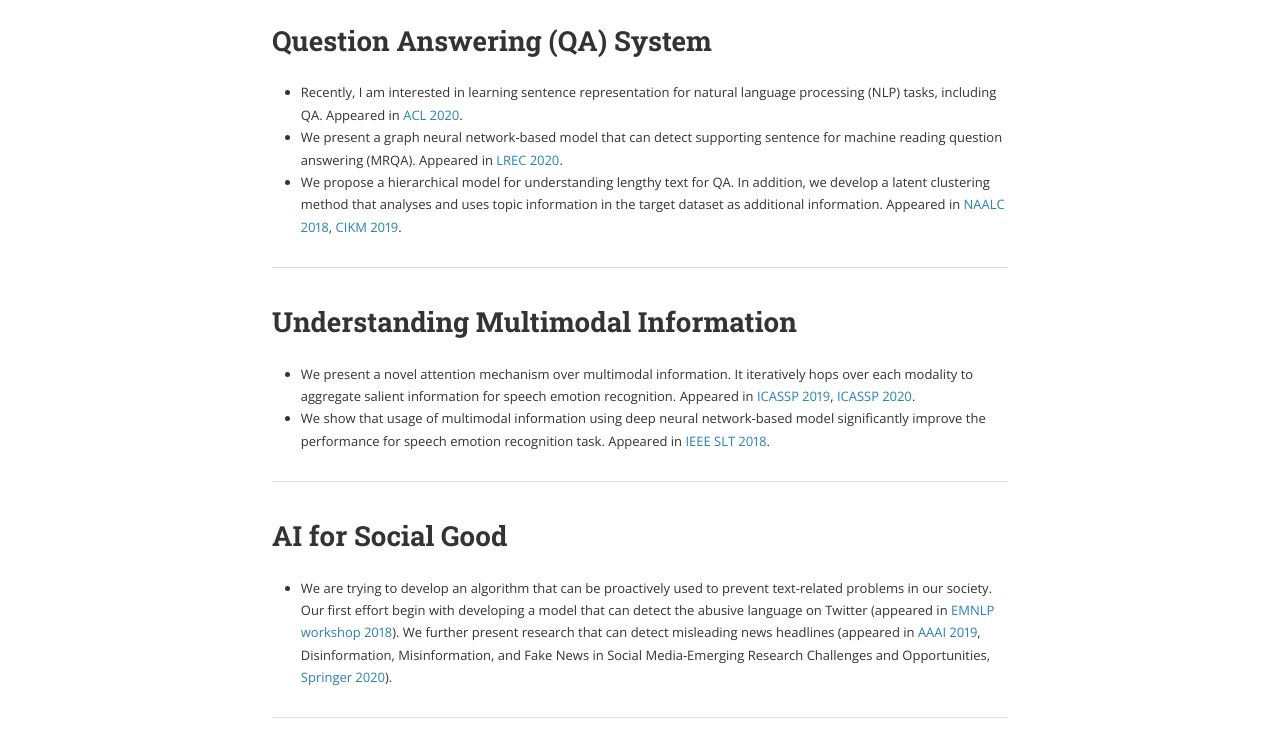
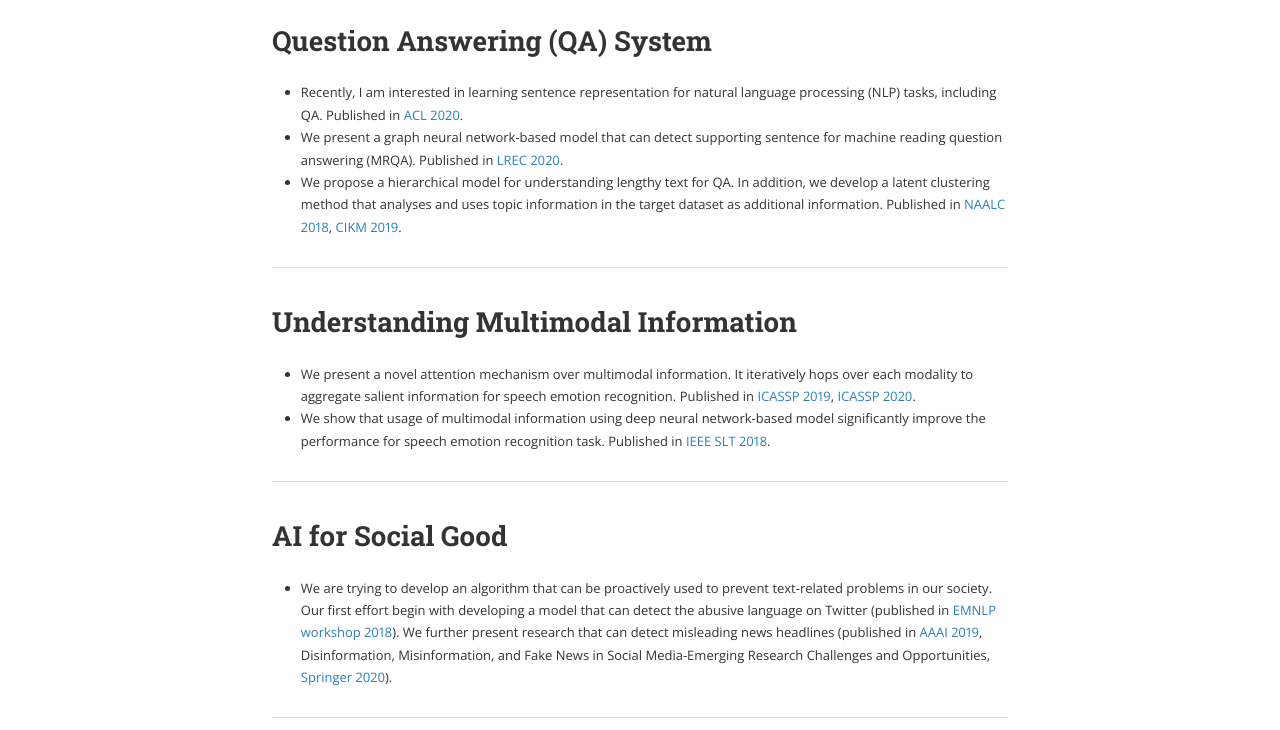
Before and after one commit to david-yoon/david-yoon.github.io, a Jekyll site: the page built from research.html, in a window 1280 px wide. Shown: the part 199-929 px from the top of the page. Built offline with Jekyll 4.4.1, drawn with Linux system fonts in a browser that asks for light colours; nearby versions of some CDN libraries.

Commit message:
defend phd

```diff
--- a/research.html
+++ b/research.html
@@ -9,13 +9,13 @@
 <ul style="line-height:1.4em">
     <font size="2">
         <li>
-                Recently, I am interested in learning sentence representation for natural language processing (NLP) tasks, including QA. Appeared in <a href="https://arxiv.org/abs/2004.08097">ACL 2020</a>.
+                Recently, I am interested in learning sentence representation for natural language processing (NLP) tasks, including QA. Published in <a href="https://arxiv.org/abs/2004.08097">ACL 2020</a>.
         </li>
         <li>
-            We present a graph neural network-based model that can detect supporting sentence for machine reading question answering (MRQA). Appeared in <a href="https://arxiv.org/pdf/1908.09137.pdf">LREC 2020</a>.
+            We present a graph neural network-based model that can detect supporting sentence for machine reading question answering (MRQA). Published in <a href="https://arxiv.org/pdf/1908.09137.pdf">LREC 2020</a>.
         </li>
         <li>
-            We propose a hierarchical model for understanding lengthy text for QA. In addition, we develop a latent clustering method that analyses and uses topic information in the target dataset as additional information. Appeared in <a href="https://www.aclweb.org/anthology/N18-1142.pdf">NAALC 2018</a>, <a href="https://arxiv.org/pdf/1905.12897.pdf">CIKM 2019</a>.
+            We propose a hierarchical model for understanding lengthy text for QA. In addition, we develop a latent clustering method that analyses and uses topic information in the target dataset as additional information. Published in <a href="https://www.aclweb.org/anthology/N18-1142.pdf">NAALC 2018</a>, <a href="https://arxiv.org/pdf/1905.12897.pdf">CIKM 2019</a>.
         </li>
     </font>
 </ul>
@@ -26,10 +26,10 @@
 <ul style="line-height:1.4em">
     <font size="2">
         <li>
-            We present a novel attention mechanism over multimodal information. It iteratively hops over each modality to aggregate salient information for speech emotion recognition. Appeared in <a href="https://arxiv.org/pdf/1904.10788.pdf">ICASSP 2019</a>, <a href="https://arxiv.org/pdf/1912.00846.pdf">ICASSP 2020</a>.
+            We present a novel attention mechanism over multimodal information. It iteratively hops over each modality to aggregate salient information for speech emotion recognition. Published in <a href="https://arxiv.org/pdf/1904.10788.pdf">ICASSP 2019</a>, <a href="https://arxiv.org/pdf/1912.00846.pdf">ICASSP 2020</a>.
         </li>
         <li>
-            We show that usage of multimodal information using deep neural network-based model significantly improve the performance for speech emotion recognition task. Appeared in <a href="https://arxiv.org/pdf/1810.04635.pdf">IEEE SLT 2018</a>.
+            We show that usage of multimodal information using deep neural network-based model significantly improve the performance for speech emotion recognition task. Published in <a href="https://arxiv.org/pdf/1810.04635.pdf">IEEE SLT 2018</a>.
         </li>
     </font>
 </ul>
@@ -40,7 +40,7 @@
 <ul style="line-height:1.4em">
     <font size="2">
         <li>
-            We are trying to develop an algorithm that can be proactively used to prevent text-related problems in our society. Our first effort begin with developing a model that can detect the abusive language on Twitter (appeared in <a href="https://www.aclweb.org/anthology/W18-5113.pdf">EMNLP workshop 2018</a>). We further present research that can detect misleading news headlines (appeared in <a href="https://wvvw.aaai.org/ojs/index.php/AAAI/article/view/3756/3634">AAAI 2019</a>, Disinformation, Misinformation, and Fake News in Social Media-Emerging Research Challenges and Opportunities, <a href="https://arxiv.org/pdf/2003.11459.pdf">Springer 2020</a>).
+            We are trying to develop an algorithm that can be proactively used to prevent text-related problems in our society. Our first effort begin with developing a model that can detect the abusive language on Twitter (published in <a href="https://www.aclweb.org/anthology/W18-5113.pdf">EMNLP workshop 2018</a>). We further present research that can detect misleading news headlines (published in <a href="https://wvvw.aaai.org/ojs/index.php/AAAI/article/view/3756/3634">AAAI 2019</a>, Disinformation, Misinformation, and Fake News in Social Media-Emerging Research Challenges and Opportunities, <a href="https://arxiv.org/pdf/2003.11459.pdf">Springer 2020</a>).
         </li>
     </font>
 </ul>
```
Also changed, not shown: index.html (+7 -3 lines), 1 other file.
